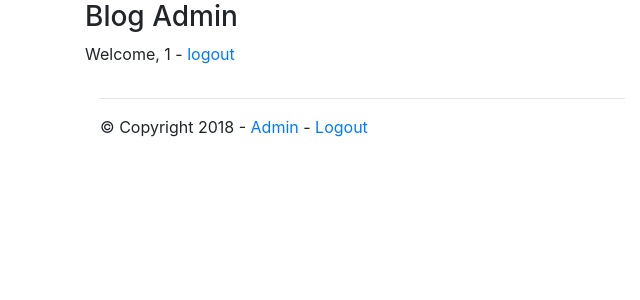
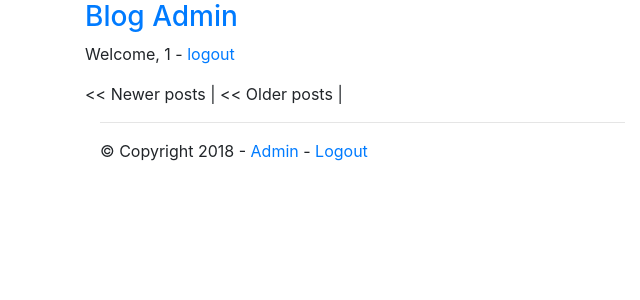
Before and after one commit to ahljljj/Professional-Python-Web-Development-Using-Flask, a Flask app: page /admin in a window 1280 px wide. Shown: the top 300 px of the page, without its empty margins (0-640 px from the left). Run offline with Flask 2, Linux system fonts and the light colour scheme; the visitor is signed in with stand-in values (Sample User, id 1); data that the repository does not hold is empty; some libraries are stand-ins or nearby versions.

Commit message:
add pagination to index and admin

```diff
--- a/flask_blog/flaskblog/author/views.py
+++ b/flask_blog/flaskblog/author/views.py
@@ -26,7 +26,7 @@ def login():
                     session.pop('next')
                     return  redirect(next)
                 else:
-                    return redirect(url_for('login_success'))
+                    return redirect(url_for('index'))
             else:
                 error = "Incorrect username and password"
         else:
--- a/flask_blog/flaskblog/blog/views.py
+++ b/flask_blog/flaskblog/blog/views.py
@@ -8,23 +8,26 @@ from author.decorators import login_required, author_required
 import bcrypt
 from slugify import slugify
 
+POSTS_PER_PAGE = 5
+
 @app.route('/')
 @app.route('/index')
+@app.route('/index/<int:page>')
 
-def index():
+def index(page=1):
     blog = Blog.query.first()
     if not blog:
         return redirect(url_for('setup'))
-    posts = Post.query.order_by(Post.publish_date.desc())
+    posts = Post.query.order_by(Post.publish_date.desc()).paginate(page, POSTS_PER_PAGE, False)
     return render_template('blog/index.html', blog=blog, posts=posts)
 
 @app.route('/admin')
-@login_required
+@app.route('/admin/<int:page>')
 @author_required
 
-def admin():
+def admin(page = 1):
     if session.get('is_author'):
-        posts = Post.query.order_by(Post.publish_date.desc())
+        posts = Post.query.order_by(Post.publish_date.desc()).paginate(page, POSTS_PER_PAGE, False)
         return render_template('blog/admin.html', posts=posts)
     else:
         abort(403)
--- a/flask_blog/flaskblog/templates/blog/admin.html
+++ b/flask_blog/flaskblog/templates/blog/admin.html
@@ -8,7 +8,7 @@
 
     <div class="col-md-offset-3 col-md-6">
 
-        <h3>Blog Admin</h3>
+        <h3><a href="{{url_for('admin')}}">Blog Admin</a> </h3>
 
         {% with messages = get_flashed_messages() %}
         {% if messages %}
@@ -28,7 +28,7 @@
 
         <div class="post-list">
 
-            {% for post in posts %}
+            {% for post in posts.items %}
             <div class="post-item">
                 <h4><a href="{{url_for('article', slug=post.slug)}}">{{post.title}}</a> </h4>
 
@@ -38,7 +38,20 @@
                 </div>
             </div>
             {% endfor %}
+        </div>
 
+        <div class="post-paginate">
+        {% if posts.has_prev %}
+        <a href="{{url_for('admin', page=posts.prev_num)}}">&lt;&lt; Newer posts</a>
+        {% else %}
+        &lt;&lt; Newer posts
+        {% endif %} |
+
+        {% if posts.has_next %}
+        <a href="{{url_for('admin', page=posts.next_num)}}">&lt;&lt; Older posts</a>
+        {% else %}
+        &lt;&lt; Older posts
+        {% endif %} |
         </div>
 
     </div>
```
Also changed, not shown: flask_blog/flaskblog/templates/blog/index.html (+15 -3 lines).
